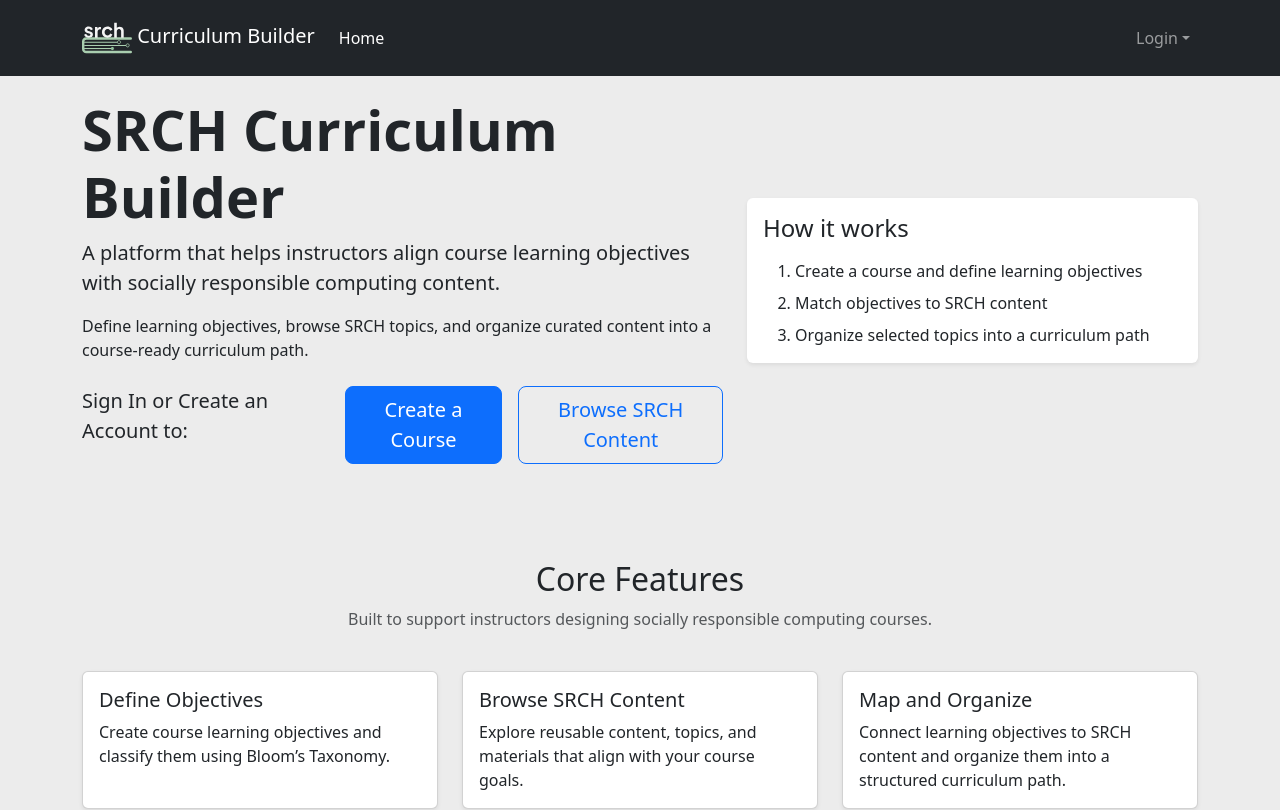
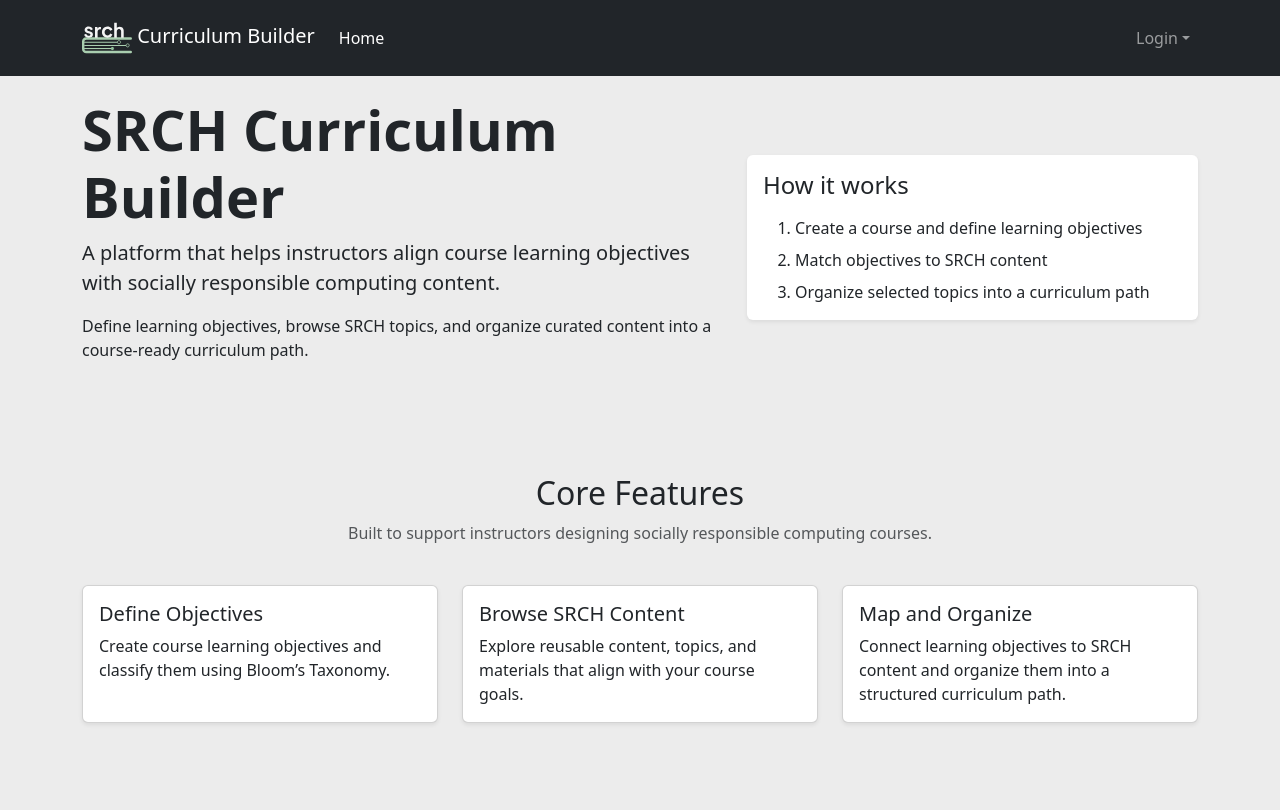
Before and after one commit to manoa-srch/srch-application-project, a Next.js app: page / in a window 1280 px wide. Shown: the top 810 px of the page. Built offline with nearby package versions, Linux system fonts and the light colour scheme; no server answers.

Commit message:
Temporary change

```diff
--- a/src/app/page.tsx
+++ b/src/app/page.tsx
@@ -1,4 +1,4 @@
-import Button from 'react-bootstrap/Button';
+// import Button from 'react-bootstrap/Button';
 import Card from 'react-bootstrap/Card';
 import CardBody from 'react-bootstrap/CardBody';
 import CardText from 'react-bootstrap/CardText';
@@ -23,7 +23,7 @@ const Home = () => (
               Define learning objectives, browse SRCH topics, and organize
               curated content into a course-ready curriculum path.
             </p>
-            <div className="d-flex gap-3 mt-4">
+            {/* <div className="d-flex gap-3 mt-4">
               <p className="lead">
                 Sign In or Create an Account to:
               </p>
@@ -33,7 +33,7 @@ const Home = () => (
               <Button variant="outline-primary" size="lg">
                 Browse SRCH Content
               </Button>
-              </div>
+              </div> */}
           </Col>
           <Col md={5} className="mt-4 mt-md-0">
             <Card className="shadow-sm border-0">
```
